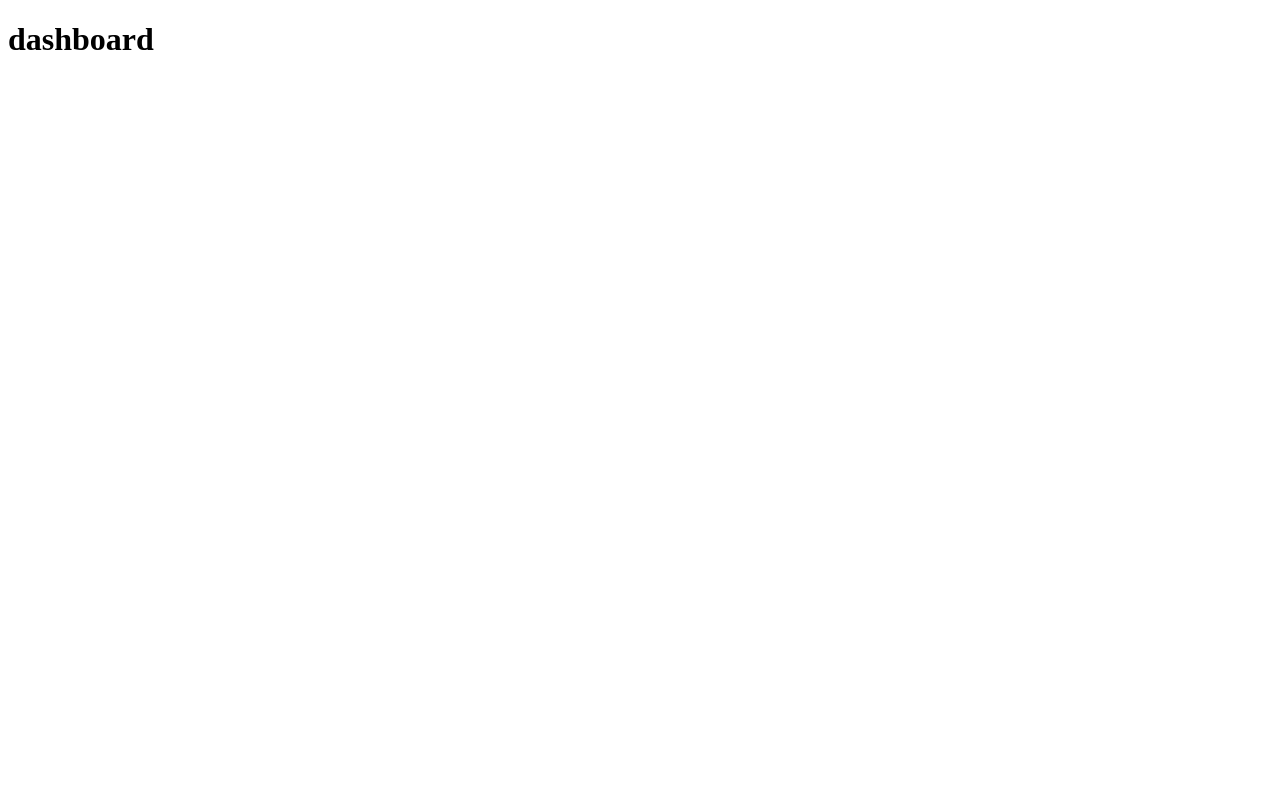
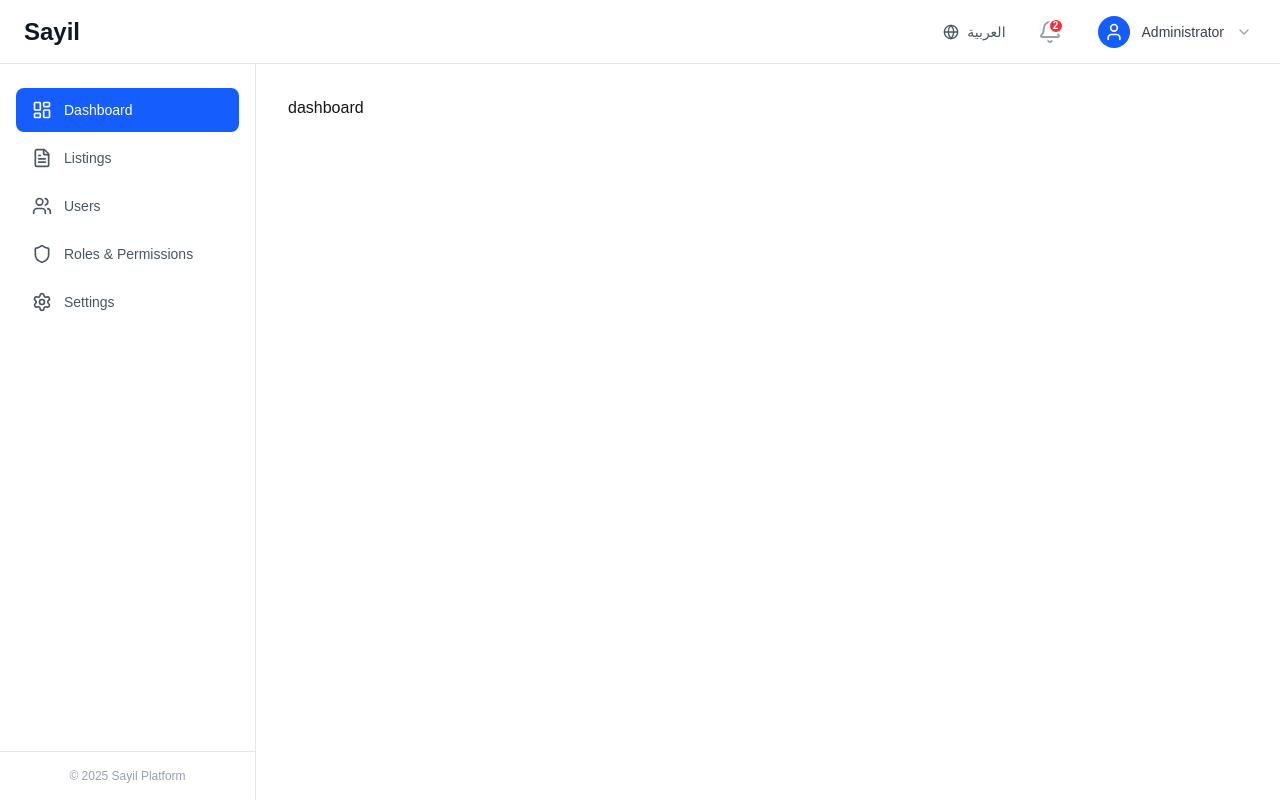
Before and after one commit to K-nass/beetleware-dashboard, a Next.js app: page /en/dashboard in a window 1280 px wide. Built offline with nearby package versions, Linux system fonts and the light colour scheme.

Commit message:
added sidebar and nav

```diff
--- /dev/null
+++ b/app/[locale]/components/navbar/Navbar.tsx
@@ -0,0 +1,38 @@
+import { Globe, Bell, ChevronDown, User } from 'lucide-react';
+
+export default function Navbar() {
+    return (
+        <header className="h-16 bg-white border-b border-gray-200 fixed top-0 left-0 right-0 z-50 flex items-center justify-between px-6">
+            {/* Left: Logo */}
+            <div className="w-64 flex-shrink-0">
+                <h1 className="text-2xl font-bold text-gray-900">Sayil</h1>
+            </div>
+
+            {/* Right: Actions */}
+            <div className="flex items-center space-x-6">
+                {/* Language Switcher */}
+                <button className="flex items-center text-sm text-gray-600 hover:text-gray-900 transition-colors">
+                    <Globe className="w-4 h-4 mr-2" />
+                    <span>العربية</span>
+                </button>
+
+                {/* Notifications */}
+                <button className="relative p-2 text-gray-400 hover:text-gray-600 transition-colors">
+                    <Bell className="w-6 h-6" />
+                    <span className="absolute top-1.5 right-1.5 w-4 h-4 bg-red-500 text-white text-[10px] font-bold flex items-center justify-center rounded-full border-2 border-white">
+                        2
+                    </span>
+                </button>
+
+                {/* User Profile */}
+                <button className="flex items-center space-x-3 p-1 rounded-lg hover:bg-gray-50 transition-colors">
+                    <div className="w-8 h-8 bg-blue-600 rounded-full flex items-center justify-center text-white">
+                        <User className="w-5 h-5" />
+                    </div>
+                    <span className="text-sm font-medium text-gray-700">Administrator</span>
+                    <ChevronDown className="w-4 h-4 text-gray-400" />
+                </button>
+            </div>
+        </header>
+    );
+}
--- /dev/null
+++ b/app/[locale]/components/sidebar/Sidebar.tsx
@@ -0,0 +1,45 @@
+"use client"
+import { useTranslations } from 'next-intl';
+import { Link, usePathname } from '@/i18n/navigation';
+import { LayoutDashboard, FileText, Users, Shield, Settings } from 'lucide-react';
+
+export default function Sidebar() {
+    const t = useTranslations('sidebar');
+    const pathname = usePathname();
+
+    const menuItems = [
+        { name: 'Dashboard', icon: LayoutDashboard, href: '/dashboard' },
+        { name: 'Listings', icon: FileText, href: '/listings' },
+        { name: 'Users', icon: Users, href: '/users' },
+        { name: 'Roles & Permissions', icon: Shield, href: '/roles' },
+        { name: 'Settings', icon: Settings, href: '/settings' },
+    ];
+
+    return (
+        <aside className="w-64 bg-white h-screen border-r border-gray-200 flex flex-col fixed left-0 top-0 pt-16">
+            <nav className="flex-1 px-4 py-6 space-y-1">
+                {menuItems.map((item) => {
+                    const isActive = pathname === item.href;
+                    return (
+                        <Link
+                            key={item.href}
+                            href={item.href}
+                            className={`flex items-center px-4 py-3 text-sm font-medium rounded-lg transition-colors ${isActive
+                                ? 'bg-blue-600 text-white'
+                                : 'text-gray-600 hover:bg-gray-50 hover:text-gray-900'
+                                }`}
+                        >
+                            <item.icon className="w-5 h-5 mr-3" />
+                            {item.name}
+                            {/* Ideally use t(item.key) here once translations are ready */}
+                        </Link>
+                    );
+                })}
+            </nav>
+
+            <div className="p-4 border-t border-gray-200">
+                <p className="text-xs text-gray-400 text-center">© 2025 Sayil Platform</p>
+            </div>
+        </aside>
+    );
+}
--- a/app/[locale]/layout.tsx
+++ b/app/[locale]/layout.tsx
@@ -1,9 +1,11 @@
-import {NextIntlClientProvider, hasLocale} from 'next-intl';
-import {notFound} from 'next/navigation';
-import {routing} from '@/i18n/routing';
-
+import { NextIntlClientProvider, hasLocale } from 'next-intl';
+import { notFound } from 'next/navigation';
+import { routing } from '@/i18n/routing';
+import Sidebar from './components/sidebar/Sidebar';
+import Navbar from './components/navbar/Navbar';
+import '../globals.css';
 export function generateStaticParams() {
-  return routing.locales.map((locale) => ({locale}));
+  return routing.locales.map((locale) => ({ locale }));
 }
 
 export default async function RootLayout({
@@ -11,18 +13,24 @@ export default async function RootLayout({
   params
 }: {
   children: React.ReactNode;
-  params: Promise<{locale: string}>;
+  params: Promise<{ locale: string }>;
 }) {
-  const {locale} = await params;
+  const { locale } = await params;
   if (!hasLocale(routing.locales, locale)) {
     notFound();
   }
 
   return (
     <html lang={locale}>
-      <body>
+      <body className="bg-gray-50 flex flex-col min-h-screen">
         <NextIntlClientProvider>
-          {children}
+          <Navbar />
+          <div className="flex flex-1 pt-16">
+            <Sidebar />
+            <main className="flex-1 ml-64 p-8">
+              {children}
+            </main>
+          </div>
         </NextIntlClientProvider>
       </body>
     </html>
--- a/package.json
+++ b/package.json
@@ -10,6 +10,7 @@
   },
   "dependencies": {
     "i18nexus-cli": "^3.8.2",
+    "lucide-react": "^0.564.0",
     "next": "16.1.6",
     "next-intl": "^4.8.2",
     "react": "19.2.3",
```
Also changed, not shown: 1 other file (tests, documents, lock files or other folders).
